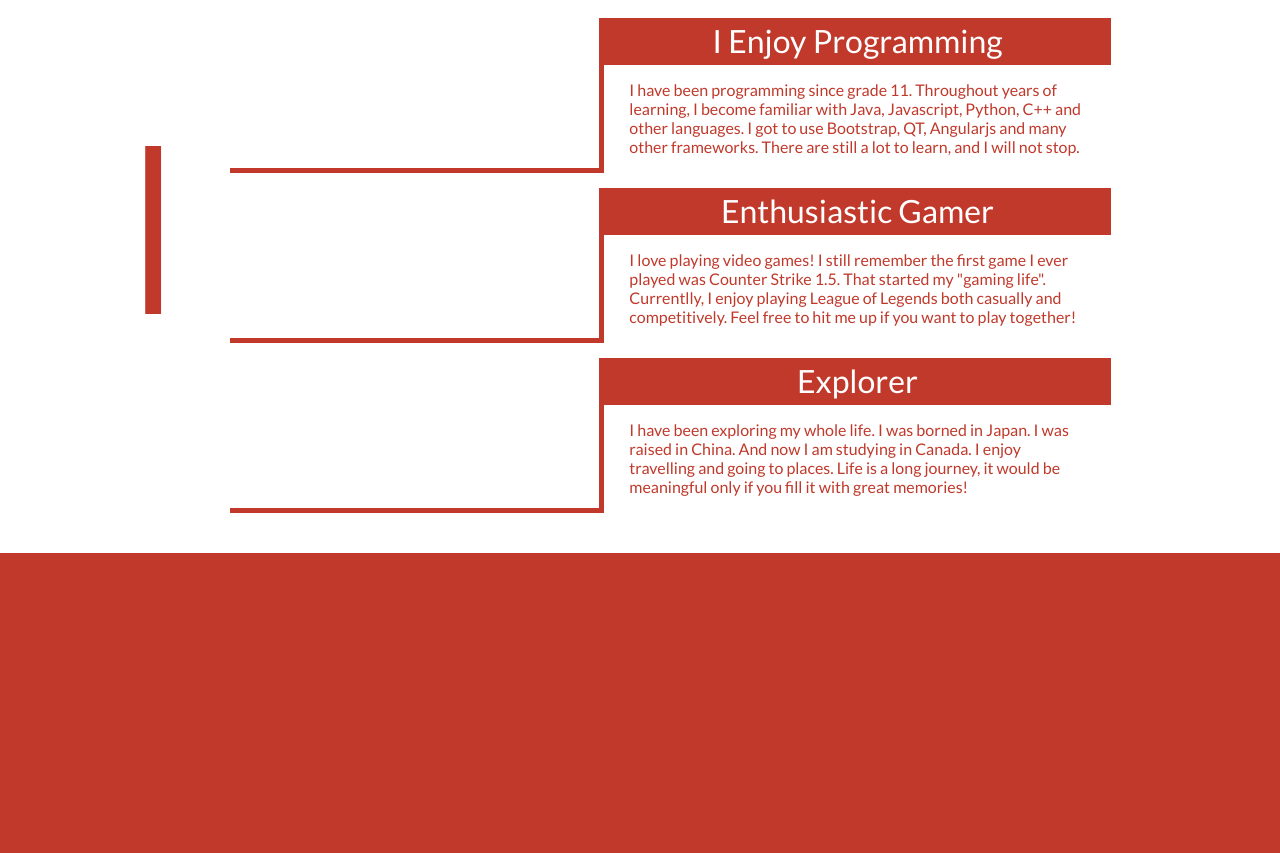
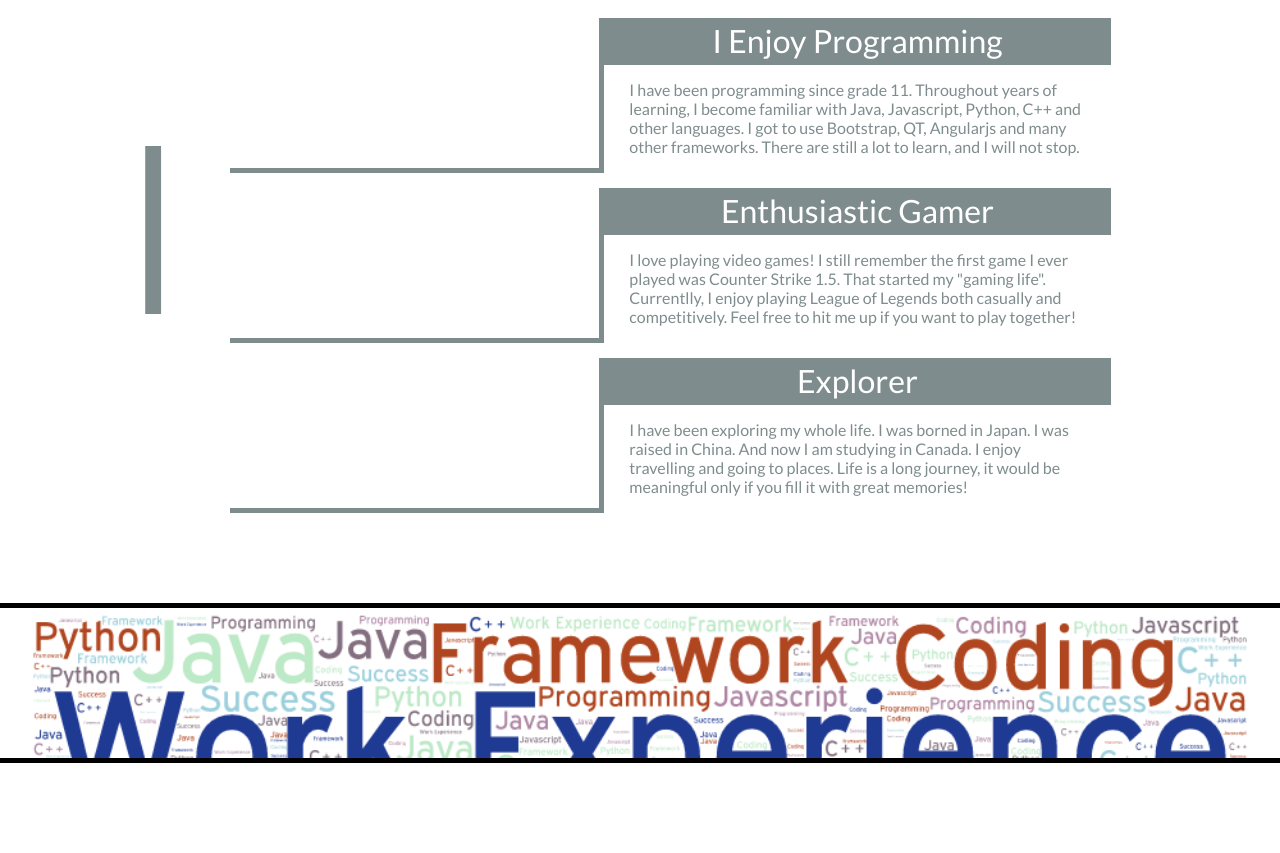
Before and after one commit to bubblyblue/bubblyblue.github.io, a plain HTML site: page index.html in a window 1280 px wide. Shown: the part 847-1700 px from the top of the page. Drawn offline with nearby package versions, Linux system fonts and the light colour scheme.

Commit message:
experience banner working

```diff
--- a/css/style.css
+++ b/css/style.css
@@ -13,7 +13,7 @@ html, body {
 .viewport-container {
     width: 100%;
     margin: 0;
-    background-color: #C0392B;
+    background-color: white;
 }
 
 .menu {
@@ -49,6 +49,7 @@ html, body {
 }
 
 .slide-1 {
+    background-color: #C0392B;
     position: relative;
     color: white;
     text-align: center;
@@ -108,7 +109,7 @@ html, body {
 
 .intro-container {
     position: absolute;
-    color: #C0392B;
+    color: #7F8C8D;
     top: 50px;
     bottom: 50px;
     left: 10%;
@@ -136,7 +137,7 @@ html, body {
 }
 
 .my-info-title {
-    border-bottom: 5px solid #C0392B;
+    border-bottom: 5px solid #7F8C8D;
     font-size: 8em;
     height: 150px;
     width: 40%;
@@ -147,7 +148,7 @@ html, body {
     font-family: 'Lato', sans-serif;
     width: 55%;
     height: 155px;
-    border-left: 5px solid #C0392B;
+    border-left: 5px solid #7F8C8D;
 }
 
 .info-header {
@@ -155,7 +156,7 @@ html, body {
     line-height: 46.5px;
     vertical-align: middle;
     text-align: center;
-    background-color: #C0392B;
+    background-color: #7F8C8D;
     color: white;
     font-size: 2em;
 }
@@ -165,3 +166,19 @@ html, body {
     height: 93.5px;
     font-size: 1em;
 }
+
+.slide-3 {
+    background-color: white;
+}
+
+.image-container {
+    background-image: url("/img/Experience.png");
+    margin: 50px 0 50px 0;
+    border-top: 5px solid black;
+    border-bottom: 5px solid black;
+    background-size: 100%;
+    background-position:center top;
+    height: 150px;
+    max-width:100%;
+    max-height:100%;
+}
--- a/index.html
+++ b/index.html
@@ -69,7 +69,10 @@
 				</div>
 			</div>
 		</div><!-- /slide 2 -->
-		<div style="height:800px"></div>
+		<div class="image-container" data--50-bottom="background-position:0px 0px" data--450-bottom="background-position:0px -680px">
+		</div>
+		<div class="slide-3" style="height:800px">
+		</div>
 	</div>
 
 	<!-- Libraries -->
```
Also changed, not shown: img/Experience.png (added), img/abc.jpg (deleted).
